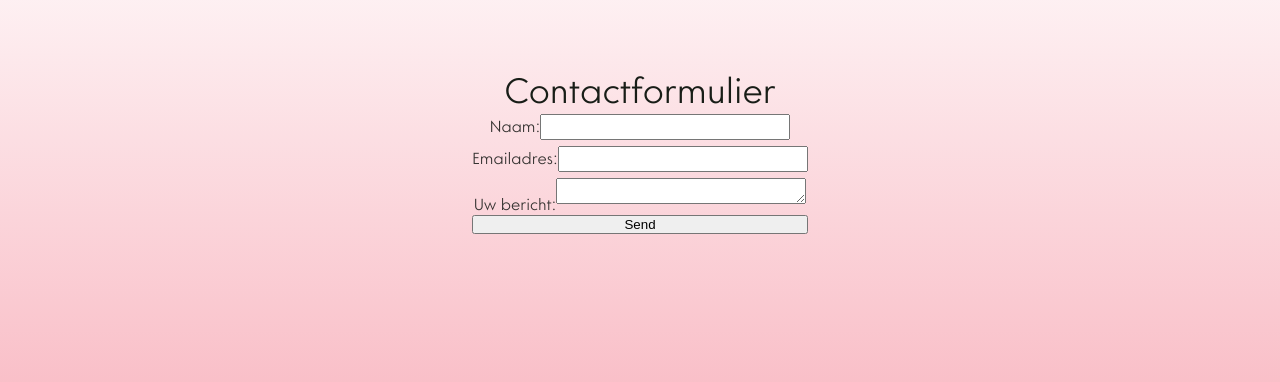
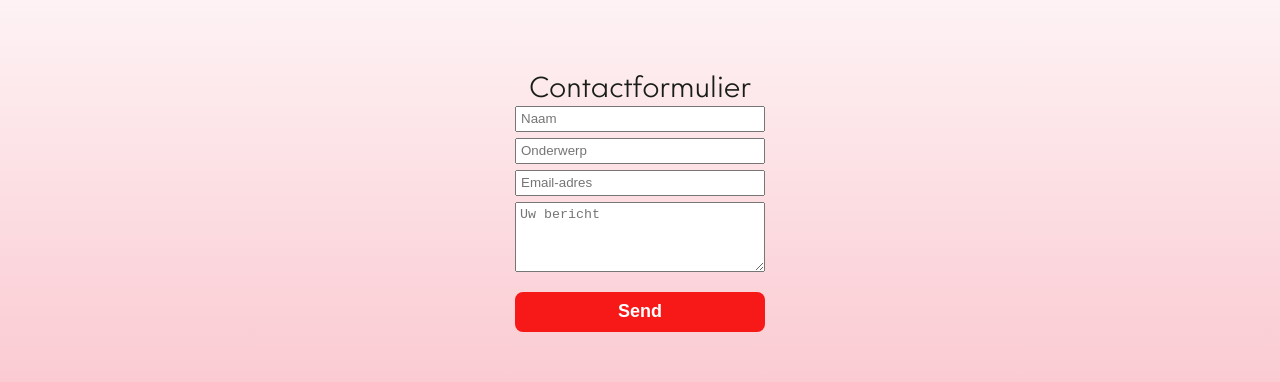
Before and after one commit to jodelajo/react-eindproject-frontend-development, a React (Create React App) app: page /contact in a window 1280 px wide. Shown: the part 864-1246 px from the top of the page. Built offline with nearby package versions, Linux system fonts and the light colour scheme; no server answers.

Commit message:
styling contactform

```diff
--- a/src/pages/contactForm/ContactForm.js
+++ b/src/pages/contactForm/ContactForm.js
@@ -20,36 +20,33 @@ function ContactForm(){
     return <main className="signup-wrapper">
     <form onSubmit={sendEmail} className="form">
     <h2>Contactformulier</h2>
-        <label htmlFor="details-name">
-            Naam:
             <input
             type="text"
             name="name"
-            id="details-name"
+            placeholder="Naam"
             className="input"
             />
-        </label>
-        <label htmlFor="details-email">
-            Emailadres:
+        <input
+            type="text"
+            name="subject"
+            placeholder="Onderwerp"
+            className="input"
+        />
             <input
                 type="email"
                 name="email"
-                id="details-email"
+                placeholder="Email-adres"
                 className="input"
             />
-        </label>
-        <label htmlFor="details-message">
-            Uw bericht:
+
             <textarea
                 name="message"
+                placeholder="Uw bericht"
+                className="input-textarea"
                 rows="4"
-                cols="35"
-                id="details-message"
-                className="input"
             />
-        </label>
 
-        <input type="submit" value="Send" />
+        <input type="submit" value="Send" className="submit-send" />
 
     </form>
     </main>
--- a/src/pages/signUp/SignUp.css
+++ b/src/pages/signUp/SignUp.css
@@ -2,19 +2,9 @@
     display: flex;
     flex-direction: column;
 }
-
-/*.signup-wrapper {*/
-/*    margin-top: 40px;*/
-/*    background-color: white;*/
-/*    width: 316px;*/
-/*    padding: 20px;*/
-/*    !*min-height: 470px;*!*/
-/*    display: flex;*/
-/*    flex-direction: column;*/
-/*    justify-content: space-between;*/
-
-/*}*/
-
+h2 {
+    font-size: 1.8em;
+}
 .form {
     margin-top: 130px;
     display: flex;
@@ -43,3 +33,20 @@
     height: 26px;
     padding: 4px;
 }
+
+.input-textarea {
+    padding: 4px;
+}
+
+.submit-send {
+    margin-top: 20px;
+    margin-bottom: 10px;
+    height: 40px;
+    background-color: #f71818;
+    width: 250px;
+    color: white;
+    border: none;
+    font-weight: bold;
+    font-size: 18px;
+    border-radius: 8px;
+}
```
Also changed, not shown: src/pages/contactForm/ContactForm.css (deleted, +0 -7 lines).
